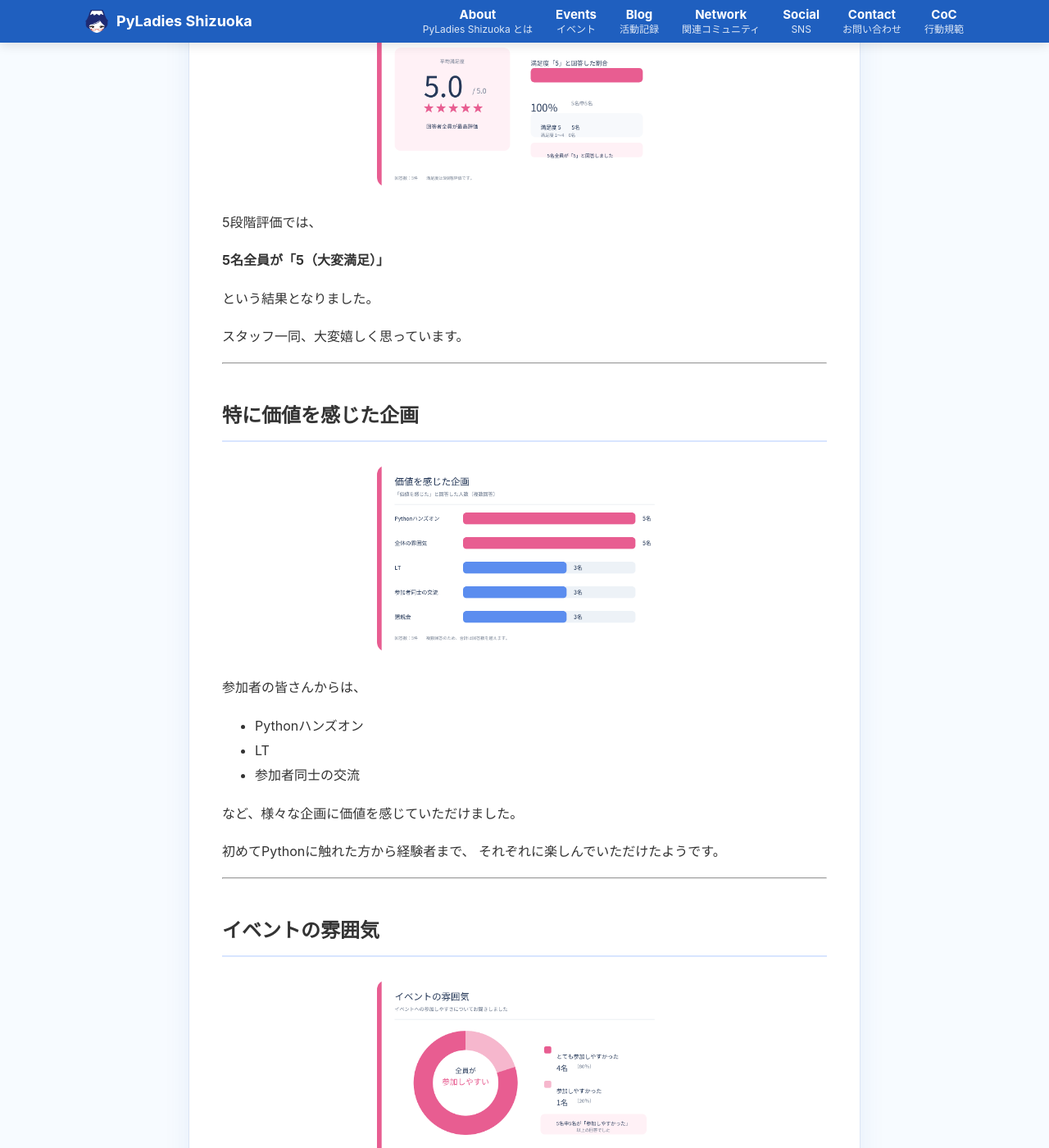
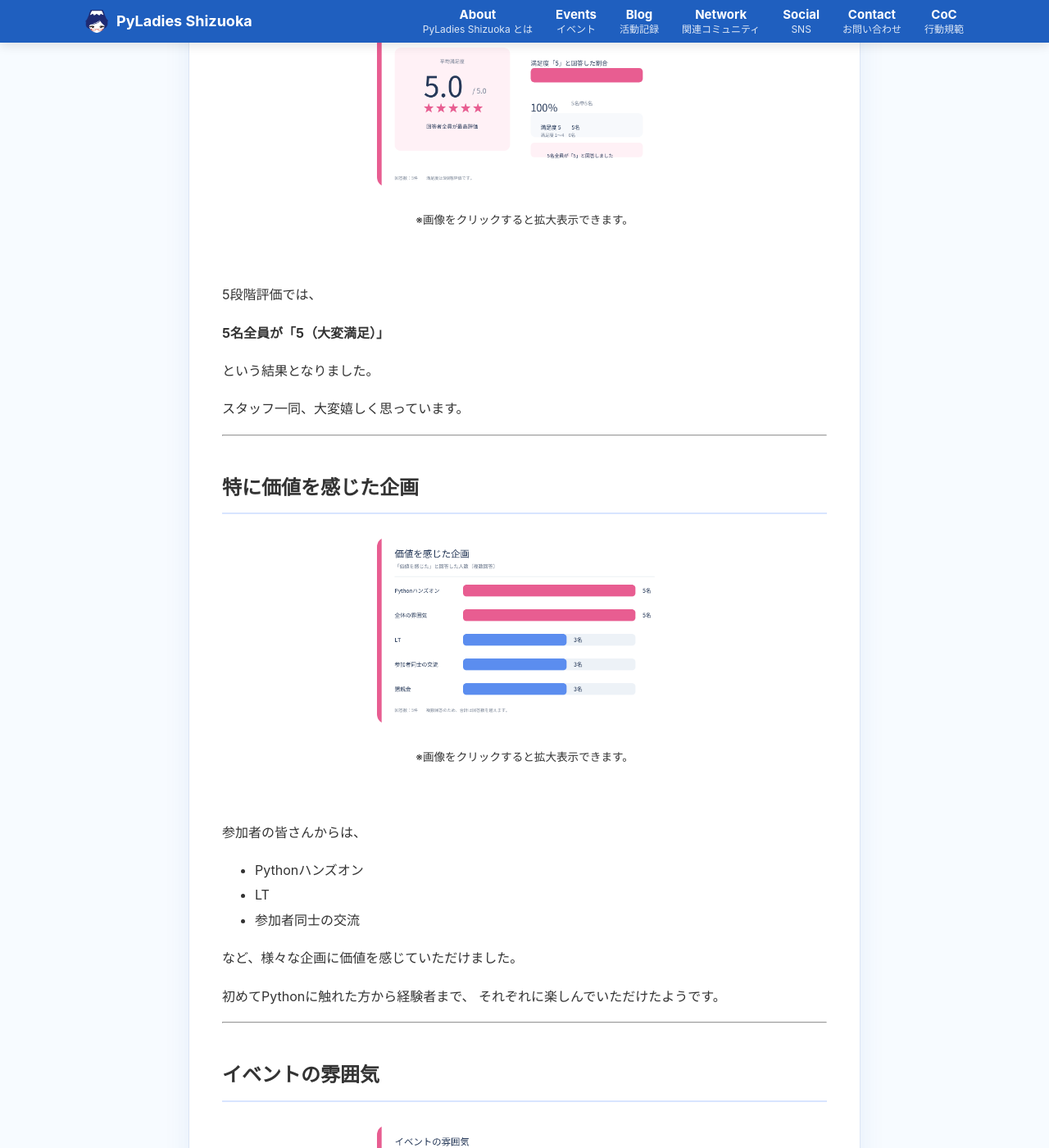
Before and after one commit to PyLadiesShizuoka/pyladiesshizuoka.github.io, a Jekyll site: the page built from _posts/2026-07-20-#1 survey.md, in a window 1280 px wide and 1400 px high, scrolled down 883 px. Shown: the whole window at 82% size. Built offline with Jekyll 4.4.1, drawn with Linux system fonts in a browser that asks for light colours; some of the changed text lies outside the part shown.

Commit message:
Update survey results for PyLadies Shizuoka Meetup

```diff
--- a/_posts/2026-07-20-#1 survey.md
+++ b/_posts/2026-07-20-#1 survey.md
@@ -31,6 +29,8 @@
 ## 満足度
 
 ![サムネイル](/images/blog/0717_Event satisfaction.png)
+<p style="text-align: center; font-size: 0.85em;">※画像をクリックすると拡大表示できます。</p>
+<br>
 
 5段階評価では、
 
@@ -45,6 +45,8 @@
 ## 特に価値を感じた企画
 
 ![サムネイル](/images/blog/0717_Favorite Sessions.png)
+<p style="text-align: center; font-size: 0.85em;">※画像をクリックすると拡大表示できます。</p>
+<br>
 
 参加者の皆さんからは、
 
@@ -62,6 +64,8 @@
 ## イベントの雰囲気
 
 ![サムネイル](/images/blog/0717_Atmosphere.png)
+<p style="text-align: center; font-size: 0.85em;">※画像をクリックすると拡大表示できます。</p>
+<br>
 
 イベントの雰囲気についても、
 
@@ -81,6 +85,8 @@
 ## 今後参加してみたい企画
 
 ![サムネイル](/images/blog/0717_Future Events.png)
+<p style="text-align: center; font-size: 0.85em;">※画像をクリックすると拡大表示できます。</p>
+<br>
 
 今後参加したい企画としては、
 
```
Also changed, not shown: other parts of _posts/2026-07-20-#1 survey.md (+0 -2 lines).
